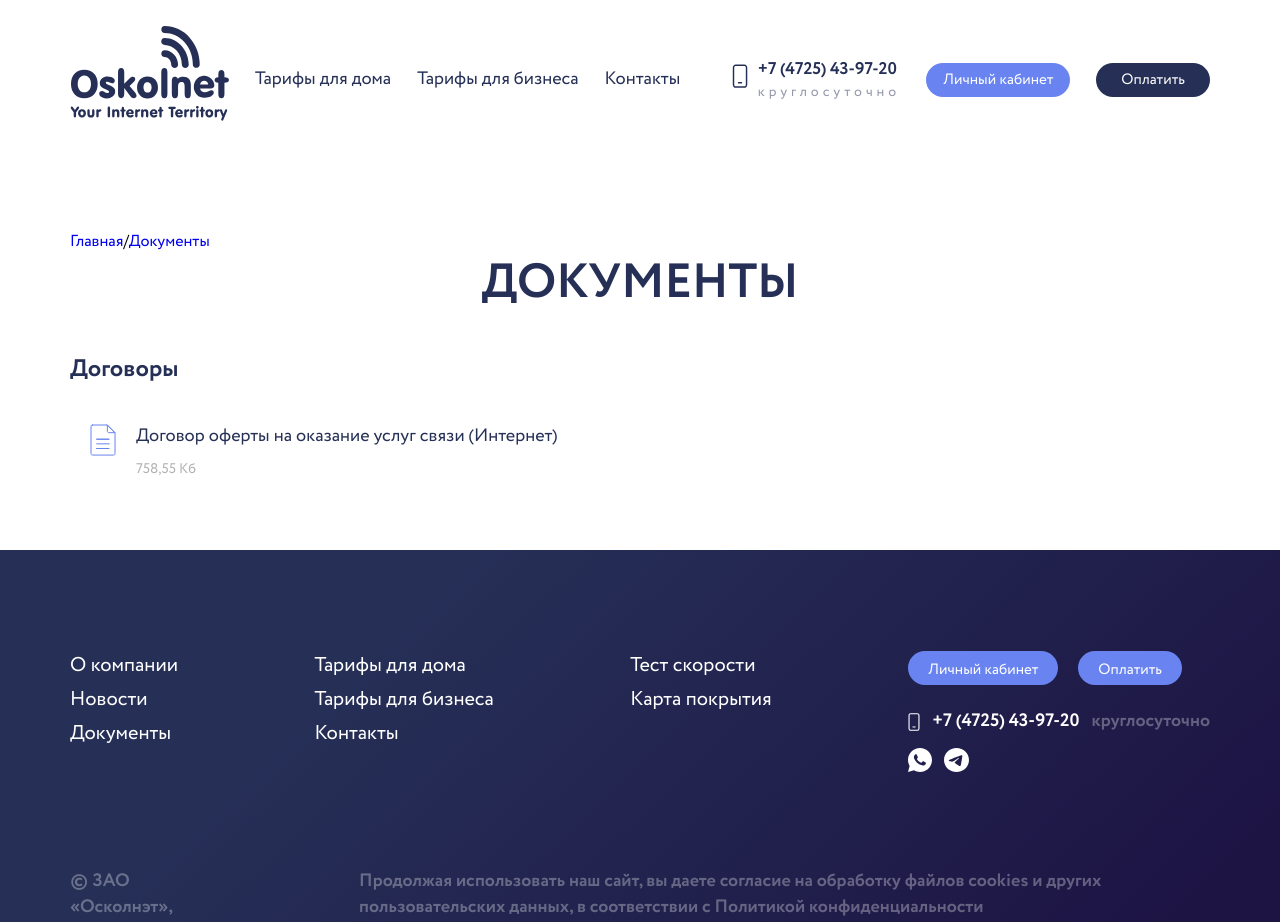
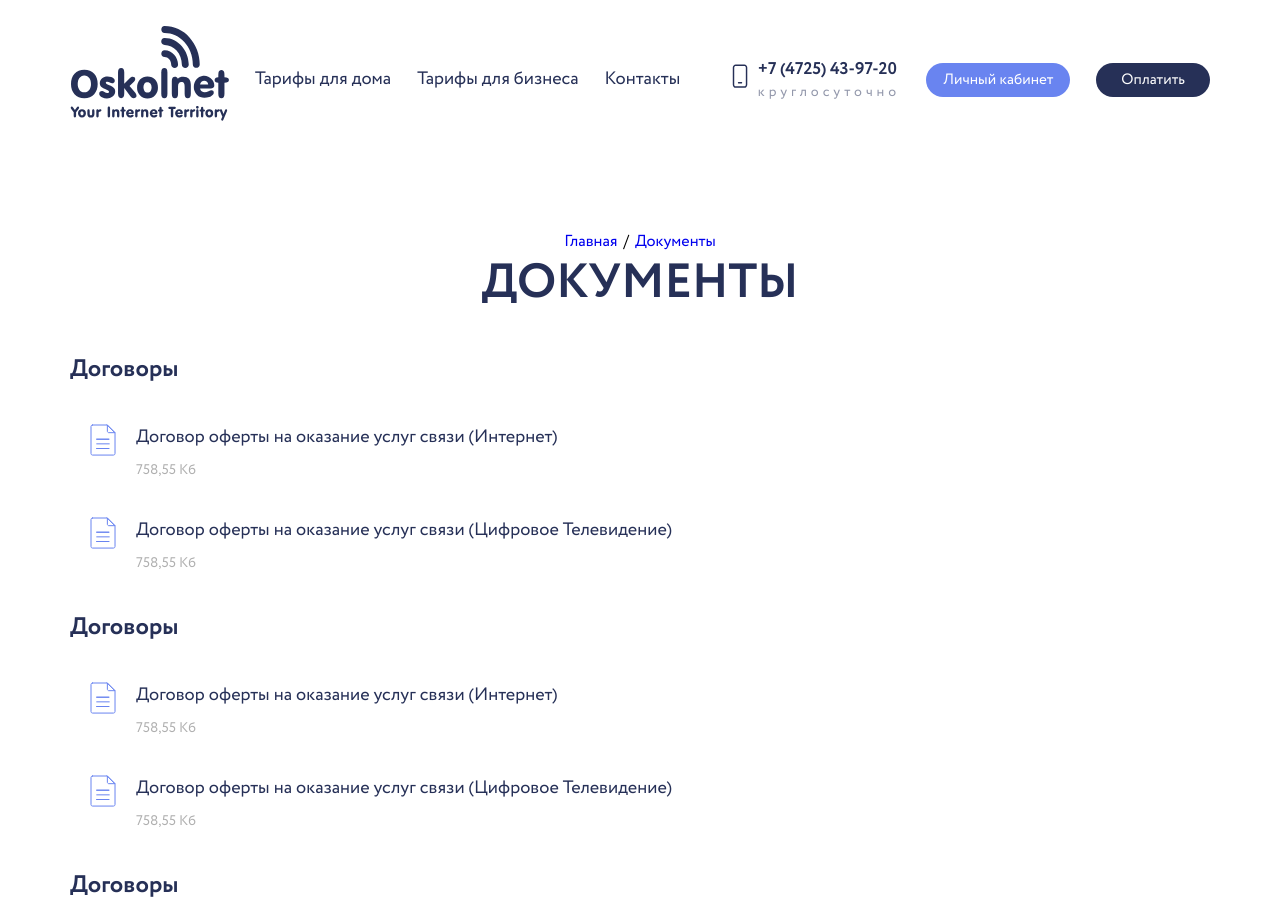
Before and after one commit to Phantather/Oskolnet, a React (Create React App) app: page /document in a window 1280 px wide. Shown: the top 922 px of the page. Built offline with nearby package versions, Linux system fonts and the light colour scheme.

Commit message:
add new pages for home and for business

```diff
--- a/src/Layout/Layout.js
+++ b/src/Layout/Layout.js
@@ -4,6 +4,8 @@ import Footer from "./Footer/Footer";
 import Main from "../pages/Main/Main";
 import {Routes, Route} from "react-router-dom";
 import Document from "../pages/Document/Document";
+import ForHome from "../pages/ForHome/ForHome";
+import ForBusiness from "../pages/ForBusiness/ForBusiness";
 
 const Layout = () => {
     return (
@@ -12,6 +14,8 @@ const Layout = () => {
             <Routes>
                 <Route path={'/'} element={<Main/>}/>
                 <Route path={'/document'} element={<Document/>}/>
+                <Route path={'/forHome'} element={<ForHome/>}/>
+                <Route path={'/forBusiness'} element={<ForBusiness/>}/>
             </Routes>
             <Footer/>
         </>
--- a/src/pages/Document/Document.js
+++ b/src/pages/Document/Document.js
@@ -1,5 +1,6 @@
 import React from 'react';
 import {NavLink} from "react-router-dom";
+import DocumentList from "./DocumentList";
 
 const Document = () => {
     return (
@@ -17,22 +18,34 @@ const Document = () => {
                 <h2 className="title">
                     Документы
                 </h2>
-                <ul className="document__list">
-                    <li className="document__item-title">
-                        Договоры
-                    </li>
-                    <li className="document__item">
-                        <svg width="26" height="32" viewBox="0 0 26 32" fill="none" xmlns="http://www.w3.org/2000/svg">
-                            <path d="M6.71881 19.8554H19.2634M2.49927 1.00771C2.0982 1.01757 1.71689 1.18385 1.43675 1.47104C1.15662 1.75823 0.999879 2.14356 1 2.54475V29.5255C0.999874 29.9265 1.15651 30.3117 1.43648 30.5989C1.71645 30.8861 2.09757 31.0524 2.4985 31.0625H23.4837C23.8913 31.0625 24.2823 30.9006 24.5705 30.6123C24.8588 30.3241 25.0207 29.9331 25.0207 29.5255V8.68675H18.8718C18.4706 8.67689 18.0891 8.5105 17.809 8.22315C17.5288 7.93579 17.3722 7.55026 17.3725 7.14894V1L2.49927 1.00771ZM17.3031 1.00771L24.9822 8.68675L17.3031 1.00771ZM6.71881 15.2049H19.2634H6.71881ZM6.71881 24.5058H19.2634H6.71881Z" stroke="#6984F0" stroke-linecap="round" stroke-linejoin="round"/>
-                        </svg>
-                        <p className="document__text">
-                            Договор оферты на оказание услуг связи (Интернет)
-                            <span className="document__price">
-                                758,55 Кб
-                            </span>
-                        </p>
-                    </li>
-                </ul>
+                <DocumentList
+                    title={'Договоры'}
+                    text1={'Договор оферты на оказание услуг связи (Интернет)'}
+                    text2={'Договор оферты на оказание услуг связи (Цифровое Телевидение)'}
+                    price1={'758,55 Кб'}
+                    price2={'758,55 Кб'}
+                />
+                <DocumentList
+                    title={'Договоры'}
+                    text1={'Договор оферты на оказание услуг связи (Интернет)'}
+                    text2={'Договор оферты на оказание услуг связи (Цифровое Телевидение)'}
+                    price1={'758,55 Кб'}
+                    price2={'758,55 Кб'}
+                />
+                <DocumentList
+                    title={'Договоры'}
+                    text1={'Договор оферты на оказание услуг связи (Интернет)'}
+                    text2={'Договор оферты на оказание услуг связи (Цифровое Телевидение)'}
+                    price1={'758,55 Кб'}
+                    price2={'758,55 Кб'}
+                />
+                <DocumentList
+                    title={'Договоры'}
+                    text1={'Договор оферты на оказание услуг связи (Интернет)'}
+                    text2={'Договор оферты на оказание услуг связи (Цифровое Телевидение)'}
+                    price1={'758,55 Кб'}
+                    price2={'758,55 Кб'}
+                />
             </div>
         </section>
     );
--- /dev/null
+++ b/src/pages/Document/DocumentList.js
@@ -0,0 +1,35 @@
+import React from 'react';
+
+const DocumentList = ({title, text1, price1, text2, price2}) => {
+    return (
+        <ul className="document__list">
+            <li className="document__item-title">
+                {title}
+            </li>
+            <li className="document__item">
+                <svg width="26" height="32" viewBox="0 0 26 32" fill="none" xmlns="http://www.w3.org/2000/svg">
+                    <path d="M6.71881 19.8554H19.2634M2.49927 1.00771C2.0982 1.01757 1.71689 1.18385 1.43675 1.47104C1.15662 1.75823 0.999879 2.14356 1 2.54475V29.5255C0.999874 29.9265 1.15651 30.3117 1.43648 30.5989C1.71645 30.8861 2.09757 31.0524 2.4985 31.0625H23.4837C23.8913 31.0625 24.2823 30.9006 24.5705 30.6123C24.8588 30.3241 25.0207 29.9331 25.0207 29.5255V8.68675H18.8718C18.4706 8.67689 18.0891 8.5105 17.809 8.22315C17.5288 7.93579 17.3722 7.55026 17.3725 7.14894V1L2.49927 1.00771ZM17.3031 1.00771L24.9822 8.68675L17.3031 1.00771ZM6.71881 15.2049H19.2634H6.71881ZM6.71881 24.5058H19.2634H6.71881Z" stroke="#6984F0" stroke-linecap="round" stroke-linejoin="round"/>
+                </svg>
+                <p className="document__text">
+                    {text1}
+                    <span className="document__price">
+                                {price1}
+                            </span>
+                </p>
+            </li>
+            <li className="document__item">
+                <svg width="26" height="32" viewBox="0 0 26 32" fill="none" xmlns="http://www.w3.org/2000/svg">
+                    <path d="M6.71881 19.8554H19.2634M2.49927 1.00771C2.0982 1.01757 1.71689 1.18385 1.43675 1.47104C1.15662 1.75823 0.999879 2.14356 1 2.54475V29.5255C0.999874 29.9265 1.15651 30.3117 1.43648 30.5989C1.71645 30.8861 2.09757 31.0524 2.4985 31.0625H23.4837C23.8913 31.0625 24.2823 30.9006 24.5705 30.6123C24.8588 30.3241 25.0207 29.9331 25.0207 29.5255V8.68675H18.8718C18.4706 8.67689 18.0891 8.5105 17.809 8.22315C17.5288 7.93579 17.3722 7.55026 17.3725 7.14894V1L2.49927 1.00771ZM17.3031 1.00771L24.9822 8.68675L17.3031 1.00771ZM6.71881 15.2049H19.2634H6.71881ZM6.71881 24.5058H19.2634H6.71881Z" stroke="#6984F0" stroke-linecap="round" stroke-linejoin="round"/>
+                </svg>
+                <p className="document__text">
+                    {text2}
+                    <span className="document__price">
+                                {price2}
+                            </span>
+                </p>
+            </li>
+        </ul>
+    );
+};
+
+export default DocumentList;
--- a/src/pages/Document/document.scss
+++ b/src/pages/Document/document.scss
@@ -12,24 +12,18 @@
   }
   &__item-title {
     margin-top: 37px;
-    font-weight: 700;
-    font-size: 24px;
-    line-height: 35px;
-    color: #263057;
+    @include fonts(700, 24px, 35px);
+    color: $primary-color;
   }
   &__text {
     display: flex;
     flex-direction: column;
     row-gap: 10px;
-    font-weight: 400;
-    font-size: 18px;
-    line-height: 140%;
-    color: #263057;
+    @include fonts(400, 18px, 140%px);
+    color: $primary-color;
   }
   &__price {
-    font-weight: 400;
-    font-size: 14px;
-    line-height: 140%;
+    @include fonts(400, 14px, 140%px);
     color: #00000050;
   }
 }
--- /dev/null
+++ b/src/pages/ForBusiness/ForBusiness.js
@@ -0,0 +1,31 @@
+import React from 'react';
+import RateInfo from "../Main/Rate/RateInfo/RateInfo";
+import RateCall from "../Main/Rate/RateCall";
+import RateAddress from "../Main/Rate/RateAddress";
+import {NavLink} from "react-router-dom";
+
+const ForBusiness = () => {
+    return (
+        <section className="rate">
+            <div className="container">
+                <div className="rate__links">
+                    <NavLink to={'/'} className="rate__links-nav">
+                        Главная
+                    </NavLink>
+                    /
+                    <NavLink to={'/forBusiness'} className="rate__links-nav">
+                        Тарифы для бизнеса
+                    </NavLink>
+                </div>
+                <h2 className="title">
+                    тарифы для бизнеса
+                </h2>
+                <RateInfo/>
+                <RateCall/>
+                <RateAddress/>
+            </div>
+        </section>
+    );
+};
+
+export default ForBusiness;
--- /dev/null
+++ b/src/pages/ForHome/ForHome.js
@@ -0,0 +1,32 @@
+import React from 'react';
+import RateInfo from "../Main/Rate/RateInfo/RateInfo";
+import RateCall from "../Main/Rate/RateCall";
+import RateAddress from "../Main/Rate/RateAddress";
+import {NavLink} from "react-router-dom";
+
+
+const ForHome = () => {
+    return (
+        <section className="rate">
+            <div className="container">
+                <div className="rate__links">
+                    <NavLink to={'/'} className="rate__links-nav">
+                        Главная
+                    </NavLink>
+                    /
+                    <NavLink to={'/forHome'} className="rate__links-nav">
+                        Тарифы для дома
+                    </NavLink>
+                </div>
+                <h2 className="title">
+                    тарифы для дома
+                </h2>
+                <RateInfo/>
+                <RateCall/>
+                <RateAddress/>
+            </div>
+        </section>
+    );
+};
+
+export default ForHome;
--- a/src/pages/Main/Rate/rate.scss
+++ b/src/pages/Main/Rate/rate.scss
@@ -1,6 +1,11 @@
 .rate {
   background: #E5E5E5;;
   padding: 51px 0;
+  &__links {
+    display: flex;
+    column-gap: 6px;
+    justify-content: center;
+  }
   &__info {
     background: #ffffff;
     border-radius: 15px;
```
Also changed, not shown: src/Layout/Header/HeaderLeft.js.
